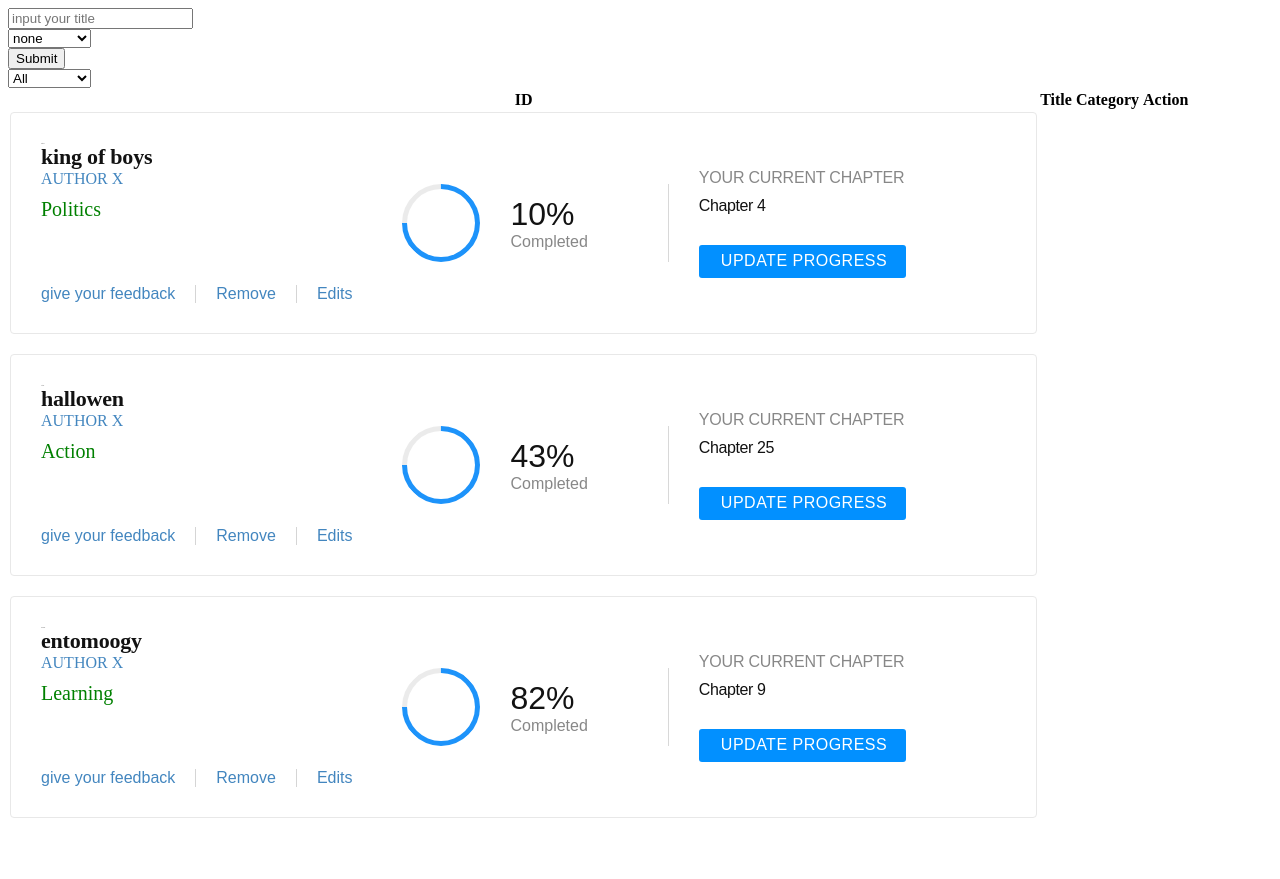
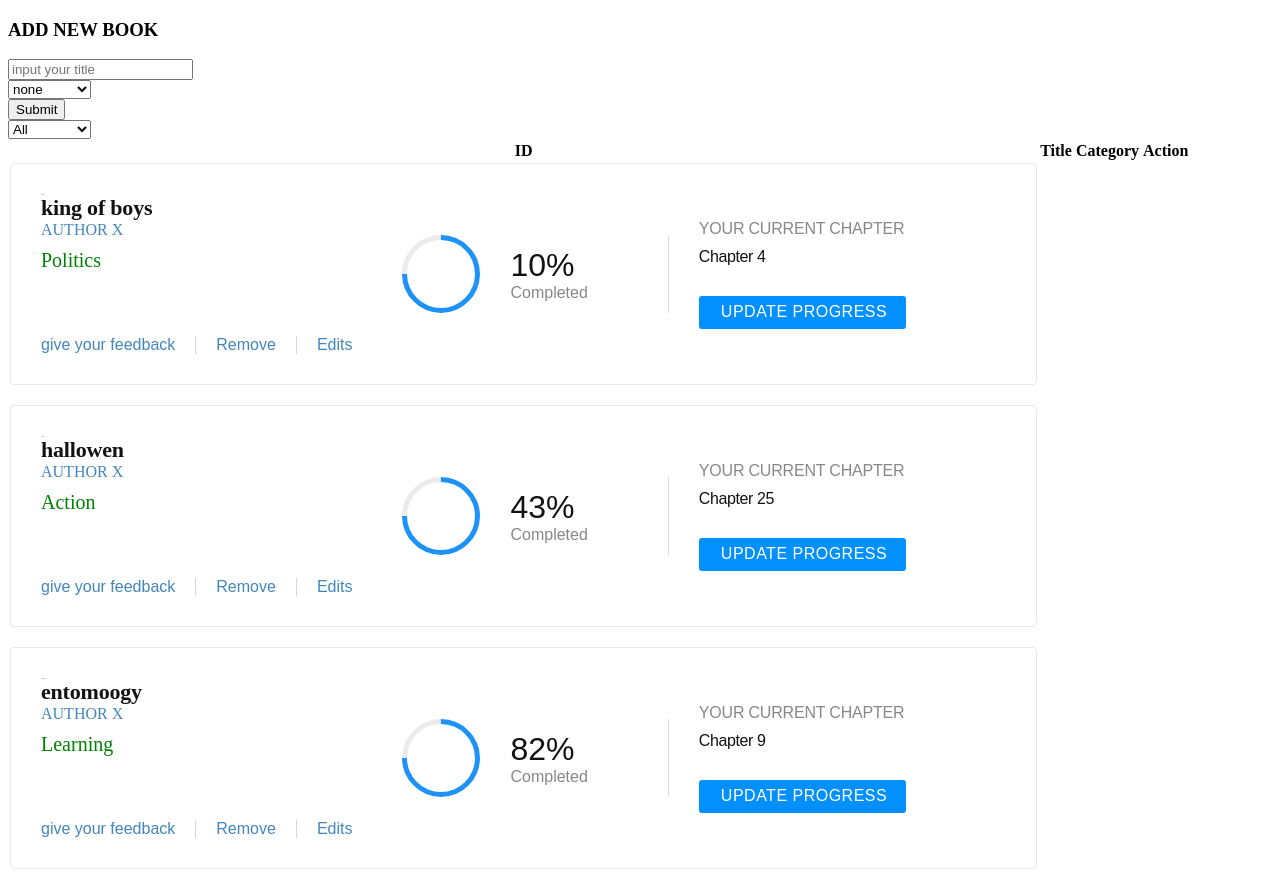
Before and after one commit to wintan1418/read, a React (Create React App) app: page / in a window 1280 px wide. Before the commit the page ends 828 px from the top, so only its background shows below. Built offline with nearby package versions, Linux system fonts and the light colour scheme.

Commit message:
add stylings for form container

```diff
--- a/src/containers/BookForm.css
+++ b/src/containers/BookForm.css
@@ -0,0 +1,28 @@
+.form-container {
+  border-top: 1px solid rgba(144, 144, 144, 0.26);
+  padding-top: 25px;
+}
+
+.form-container h3 {
+  font-size: 18px;
+  font-weight: bold;
+  letter-spacing: -0.18px;
+  color: #888;
+}
+
+.form-container h3,
+.select-input,
+.title-input,
+.form .button {
+  font-family: sans-serif, Montserrat;
+}
+
+.form-container .form {
+  display: flex;
+  padding-top: 15px;
+}
+
+.title-input {
+  flex-grow: 1;
+  margin-right: 30px;
+}
--- a/src/containers/BookForm.js
+++ b/src/containers/BookForm.js
@@ -32,6 +32,8 @@ const BookForm = ({ createBook }) => {
   };
 
   return (
+    <div className="form-container">
+      <h3>ADD NEW BOOK</h3>
       <form>
         <div className="input-group">
           <input
@@ -65,6 +67,7 @@ const BookForm = ({ createBook }) => {
           Submit
         </button>
       </form>
+    </div>
   );
 };
 
```
Lines whose indentation alone changed are shown as unchanged.
